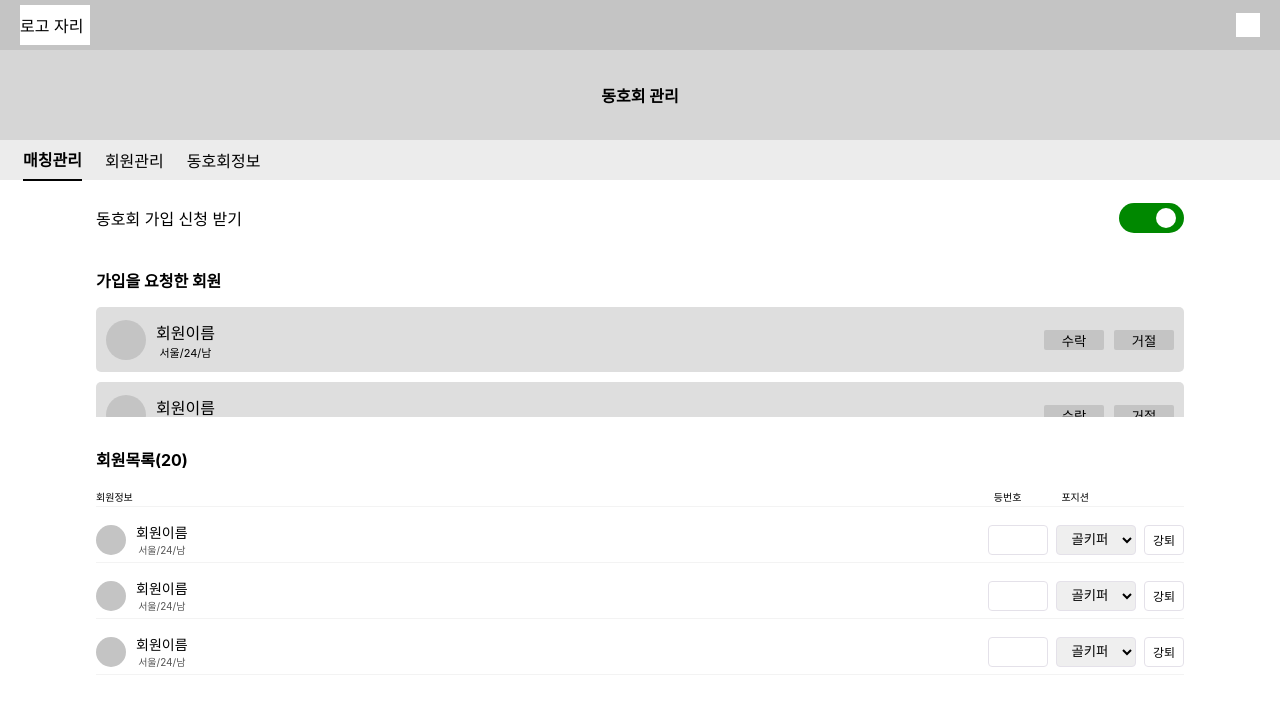
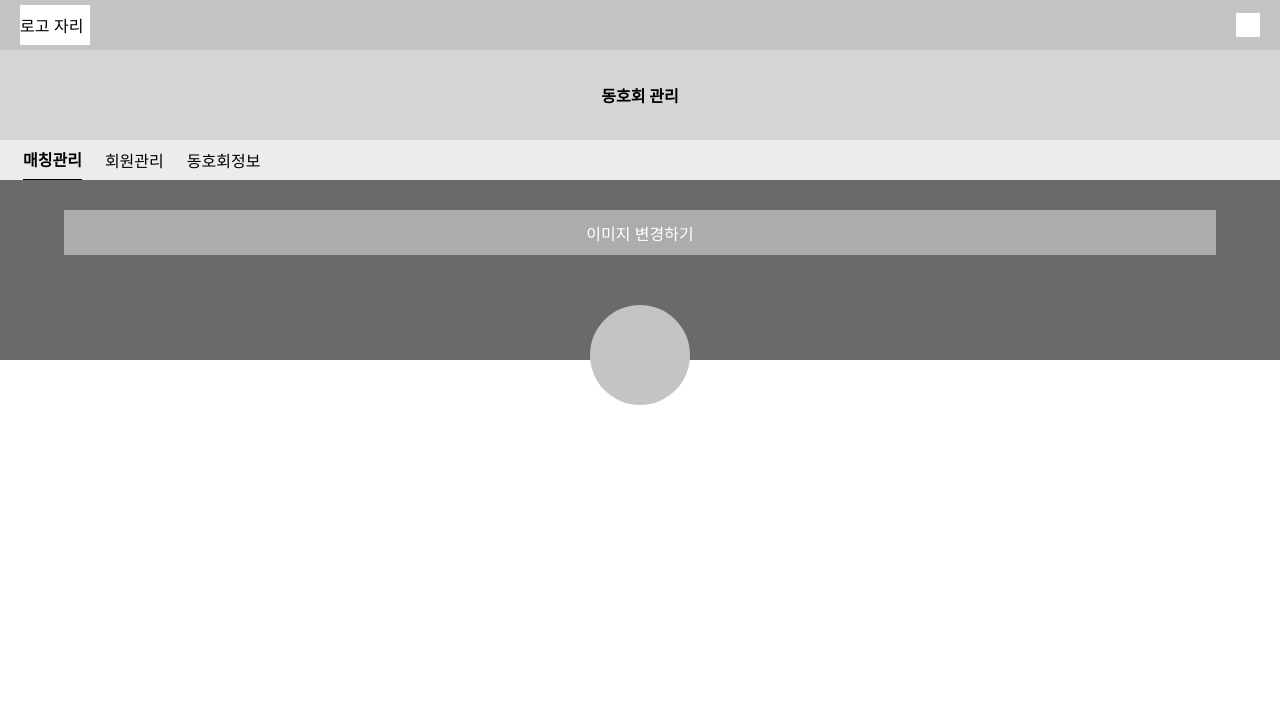
Before and after one commit to dsm-football/football-frontend, a React (Create React App) app: page /club/management in a window 1280 px wide. Shown: the top 706 px of the page. Built offline with nearby package versions, Linux system fonts and the light colour scheme.

Commit message:
⚡️ :: 동호회 정보 페이지 추가

```diff
--- a/src/components/clubManagement/ClubManagement.tsx
+++ b/src/components/clubManagement/ClubManagement.tsx
@@ -1,5 +1,6 @@
 import React from "react";
 import { Header } from "../common";
+import ClubInfo from "./clubInfo/ClubInfo";
 import MatchManagement from "./matchManagement/MatchManagement";
 import MemberManagement from "./memberManagement/MemberManagement";
 import * as S from "./style";
@@ -20,7 +21,8 @@ const ClubManagement = () => {
           </ul>
         </S.ClubManageList>
         {/* <MatchManagement/> */}
-        <MemberManagement/>
+        {/* <MemberManagement/> */}
+        <ClubInfo/>
       </section>
     </>
   );
--- /dev/null
+++ b/src/components/clubManagement/clubInfo/ClubInfo.tsx
@@ -0,0 +1,12 @@
+import * as S from './style';
+
+const ClubInfo = () => {
+  return(
+    <S.ProfileContainer>
+      <S.ChangeImgBtn>이미지 변경하기</S.ChangeImgBtn>
+      <S.ProfileImg/>
+    </S.ProfileContainer>
+  )
+}
+
+export default ClubInfo;
--- /dev/null
+++ b/src/components/clubManagement/clubInfo/style.tsx
@@ -0,0 +1,31 @@
+import styled from 'styled-components';
+
+export const ProfileContainer = styled.div`
+  width: 100%;
+  height: 180px;
+  background-color: #6A6A6A;
+  display: flex;
+  flex-direction: column;
+  justify-content: center;
+  align-items: center;
+  position: relative;
+`
+
+export const ChangeImgBtn = styled.button`
+  width: 90%;
+  height: 45px;
+  background-color: #ACACAC;
+  border: none;
+  color: white;
+  font-size: 16px;
+  cursor: pointer;
+  margin-top: 25px;
+`
+
+export const ProfileImg = styled.div`
+  width: 100px;
+  height: 100px;
+  border-radius: 50%;
+  background-color: #C4C4C4;
+  transform: translateY(50%);
+`
--- a/src/components/clubManagement/memberManagement/memberContainer/style.tsx
+++ b/src/components/clubManagement/memberManagement/memberContainer/style.tsx
@@ -35,6 +35,8 @@ export const MemberName = styled.span`
 
 export const MemberInfo = styled.span`
   font-size: 10px;
+  display: flex;
+  justify-content: center;
   color: #545454;
 `;
 
```
